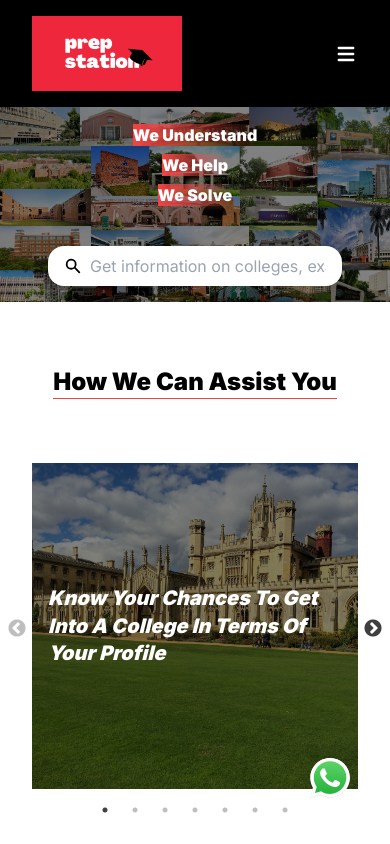
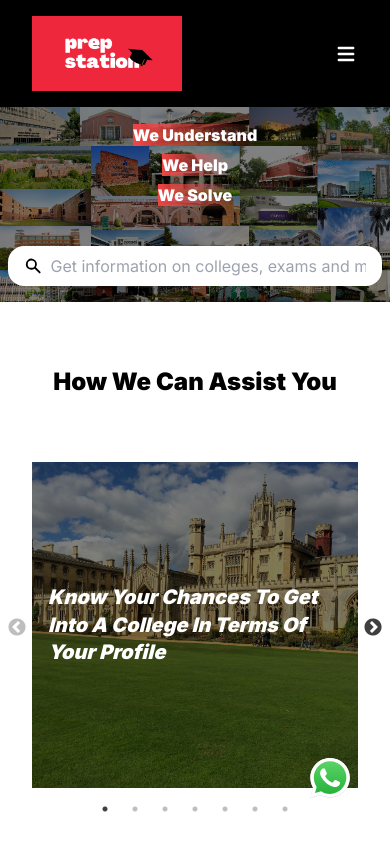
Before and after one commit to bhatvikrant/prep-station, a Next.js app: page / in a window 390 px wide. Shown: the top 844 px of the page. Built offline with nearby package versions, Linux system fonts and the light colour scheme.

Commit message:
mentioned changes

```diff
--- a/src/components/Home/Landing.tsx
+++ b/src/components/Home/Landing.tsx
@@ -19,11 +19,11 @@ const Landing: React.FC = () => {
       </div>
 
       <div className="absolute flex flex-col items-center justify-center w-full px-2 transform -translate-y-1/2 md:max-w-xl top-1/2 md:left-1/2 md:-translate-x-1/2">
-        <h2 className="landing__text">We Understand</h2>
-        <h2 className="landing__text">We Help</h2>
-        <h2 className="landing__text">We Solve</h2>
+        <h2 className="tw-landing__text">We Understand</h2>
+        <h2 className="tw-landing__text">We Help</h2>
+        <h2 className="tw-landing__text">We Solve</h2>
 
-        <div className="flex items-center px-4 py-2 mt-8 bg-white rounded-2xl">
+        <div className="flex items-center w-full px-4 py-2 mt-8 bg-white rounded-2xl">
           <SearchIcon className="h-5 mr-2" />
           <input
             type="text"
--- a/src/pages/_app.tsx
+++ b/src/pages/_app.tsx
@@ -18,7 +18,7 @@ const MyApp = ({ Component, pageProps }: AppProps): JSX.Element => {
       <Component {...pageProps} />
       <Footer />
 
-      <div className="fixed bottom-10 right-10 hover:opacity-90">
+      <div className="fixed cursor-pointer bottom-10 right-10 hover:opacity-90">
         <Image src="/whatsapp-logo.svg" height="40px" width="40px" />
       </div>
 
--- a/styles/global.css
+++ b/styles/global.css
@@ -3,7 +3,11 @@
 @tailwind utilities;
 
 @layer base {
-  .landing__text {
+  .tw-section-heading {
+    @apply inline-block text-2xl font-semibold sm:text-3xl md:text-5xl;
+    /* @apply inline-block text-2xl font-semibold no-underline border-b border-red-500 sm:text-3xl md:text-4xl hover:border-transparent; */
+  }
+  .tw-landing__text {
     @apply font-bold leading-snug text-white sm:text-6xl bg-gradient-to-r from-red-500 md:px-6 decoration-clone mb-2;
   }
 }
@@ -21,12 +25,6 @@
     font-family: 'Inter';
   }
 } */
-
-@layer base {
-  .tw-section-heading {
-    @apply inline-block text-2xl font-semibold no-underline border-b border-red-500 sm:text-3xl md:text-4xl hover:border-transparent;
-  }
-}
 
 /* REACT SLICK ARROW CUSTOM CSS */
 .react__slick__slider__parent {
```
